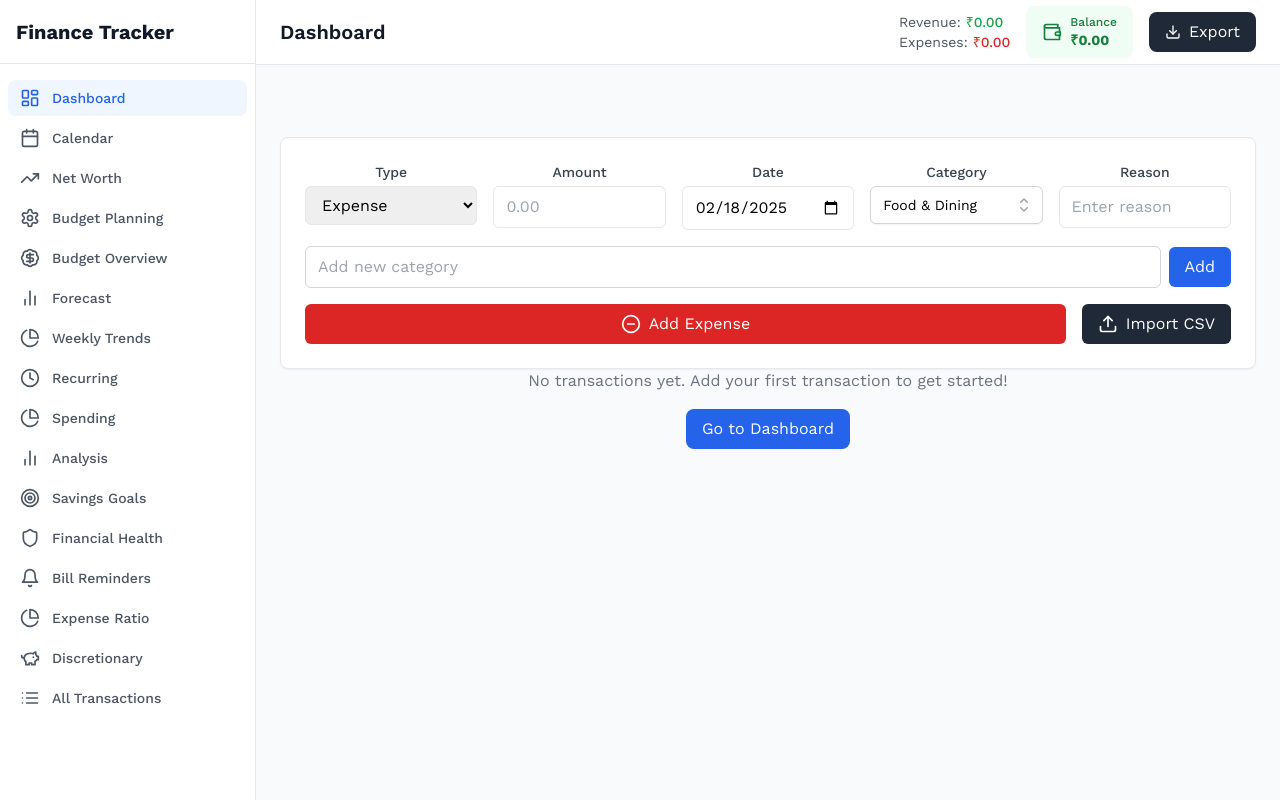
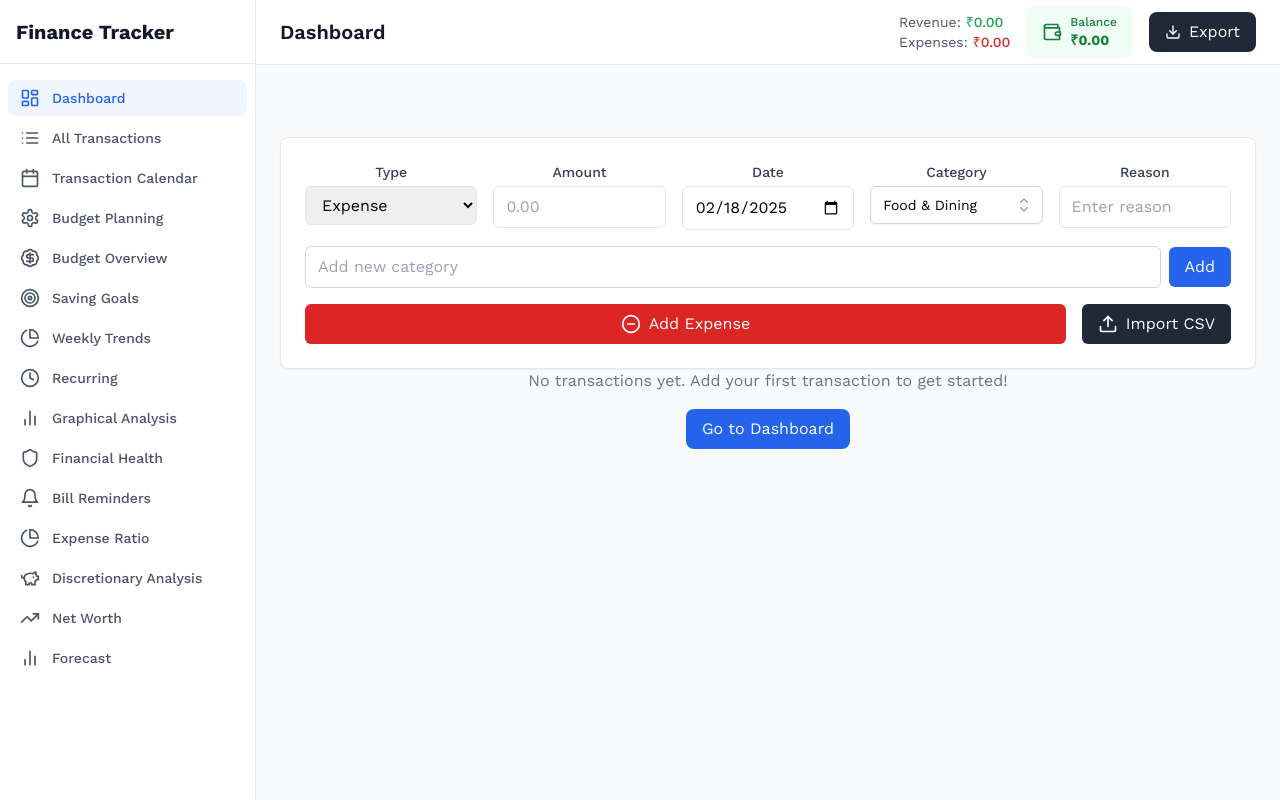
Before and after one commit to srummanf/Expense-Tracker, a React (Vite) app: page / in a window 1280 px wide. Built offline with nearby package versions, Linux system fonts and the light colour scheme.

Commit message:
`Refactor navigation items configuration and update component usage` and Saving Goals with Budget Synced

```diff
--- a/src/App.tsx
+++ b/src/App.tsx
@@ -48,25 +48,25 @@ import PlannedAmountsManager from "./components/PlannedAmountsManager";
 // Navigation items configuration
 const navigationItems = [
   { id: "dashboard", label: "Dashboard", icon: LayoutDashboard },
-  { id: "calendar", label: "Calendar", icon: Calendar },
-  { id: "netWorth", label: "Net Worth", icon: TrendingUp },
+  { id: "transactions", label: "All Transactions", icon: List },
+  { id: "calendar", label: "Transaction Calendar", icon: Calendar },
   { id: "plannedAmounts", label: "Budget Planning", icon: Settings },
   { id: "budgetOverview", label: "Budget Overview", icon: BadgeDollarSign },
-  { id: "forecast", label: "Forecast", icon: BarChart2 },
+  { id: "savings", label: "Saving Goals", icon: Target },
   { id: "weeklyTrends", label: "Weekly Trends", icon: PieChart },
   // { id: "cashFlow", label: "Cash Flow", icon: ArrowDownToLine },
   { id: "recurring", label: "Recurring", icon: Clock },
   // { id: "budget", label: "Budget", icon: Wallet },
-  { id: "spending", label: "Spending", icon: PieChart },
-  { id: "analysis", label: "Analysis", icon: BarChart2 },
-  { id: "savings", label: "Savings Goals", icon: Target },
+  // { id: "spending", label: "Spending", icon: PieChart },
+  { id: "analysis", label: "Graphical Analysis", icon: BarChart2 },
   { id: "health", label: "Financial Health", icon: Shield },
   { id: "reminders", label: "Bill Reminders", icon: Bell },
   // { id: "investments", label: "Investments", icon: Briefcase },
   { id: "ratios", label: "Expense Ratio", icon: PieChart },
-  { id: "discretionary", label: "Discretionary", icon: PiggyBank },
+  { id: "discretionary", label: "Discretionary Analysis", icon: PiggyBank },
   // { id: "chart", label: "Charts", icon: BarChart2 },
-  { id: "transactions", label: "All Transactions", icon: List },
+  { id: "netWorth", label: "Net Worth", icon: TrendingUp },
+  { id: "forecast", label: "Forecast", icon: BarChart2 },
 ];
 
 function App() {
@@ -395,6 +395,7 @@ function App() {
             exit={{ opacity: 0, y: -20 }}
           >
             <WeeklySpendingTrends transactions={transactions} />
+
           </motion.div>
         );
       case "cashFlow":
--- a/src/components/BudgetOverview.tsx
+++ b/src/components/BudgetOverview.tsx
@@ -13,6 +13,7 @@ import {
   X,
   BadgeDollarSign,
 } from "lucide-react";
+import { SavingsGoalTracker } from "./SavingsGoalTracker";
 
 // Import Transaction type
 interface Transaction {
@@ -70,6 +71,7 @@ export default function FinancialExpenseTracker({
   const [viewMode, setViewMode] = useState<"planned" | "actual">("actual");
   const [editingCategory, setEditingCategory] = useState<string | null>(null);
   const [editValue, setEditValue] = useState<string>("");
+  const [showSavingsGoals, setShowSavingsGoals] = useState(false);
 
   // Update internal state when props change
   useEffect(() => {
@@ -122,7 +124,7 @@ export default function FinancialExpenseTracker({
 
   // Effective bank amount (including revenue)
   const effectiveBankAmount = bankAmount;
-  const safeBalance = effectiveBankAmount - totalPlanned - currentBankLimit;
+  // const safeBalance = effectiveBankAmount - totalPlanned - currentBankLimit;
   const usableBalance =
     effectiveBankAmount - totalActualSpent - currentBankLimit;
 
@@ -218,6 +220,38 @@ export default function FinancialExpenseTracker({
 
   const spendingTrend = getSpendingTrend();
 
+  // Calculate total pending savings contributions (amounts entered but not yet contributed)
+  const totalSavingsContributions = (() => {
+    try {
+      const savedContributions = localStorage.getItem("savingsGoals");
+      console.log("Saved contributions:", savedContributions);
+
+      if (savedContributions) {
+        const contributions = JSON.parse(savedContributions);
+
+        if (Array.isArray(contributions)) {
+          return contributions.reduce(
+            (total: number, contribution: any) =>
+              total + (Number(contribution.currentAmount) || 0),
+            0
+          );
+        }
+      }
+    } catch (error) {
+      console.error("Error reading pending savings contributions:", error);
+    }
+
+    return 0;
+  })();
+
+  // Effective bank amount (including revenue)
+
+  const safeBalance =
+    effectiveBankAmount -
+    totalPlanned -
+    currentBankLimit -
+    totalSavingsContributions;
+
   return (
     <div className="max-w-6xl mx-auto p-6 space-y-6">
       {/* Bank Summary Card */}
@@ -227,22 +261,26 @@ export default function FinancialExpenseTracker({
             <BadgeDollarSign className="text-blue-600" />
             Financial Overview
           </h2>
-          <div
-            className={`px-3 py-1 rounded-full text-sm font-semibold ${statusInfo.color}`}
-          >
-            {statusInfo.text}
+          <div className="flex items-center gap-3">
+            {/* <button
+              onClick={() => setShowSavingsGoals(!showSavingsGoals)}
+              className={`px-4 py-2 rounded-lg text-sm font-medium transition-colors ${
+                showSavingsGoals
+                  ? "bg-blue-600 text-white"
+                  : "bg-white text-blue-600 border border-blue-200"
+              }`}
+            >
+              {showSavingsGoals ? "Hide" : "Show"} Savings Goals
+            </button> */}
+            <div
+              className={`px-3 py-1 rounded-full text-sm font-semibold ${statusInfo.color}`}
+            >
+              {statusInfo.text}
+            </div>
           </div>
         </div>
 
         <div className="grid grid-cols-2 md:grid-cols-5 gap-4">
-          {/* <div className="bg-white p-4 rounded-lg shadow-sm">
-            <div className="text-sm text-gray-600">Initial Bank</div>
-            <div className="text-xl font-bold text-gray-900">₹{bankAmount.toLocaleString()}</div>
-          </div> */}
-          {/* <div className="bg-white p-4 rounded-lg shadow-sm">
-            <div className="text-sm text-gray-600">Revenue Added</div>
-            <div className="text-xl font-bold text-green-600">+₹{totalRevenue.toLocaleString()}</div>
-          </div> */}
           <div className="bg-white p-4 rounded-lg shadow-sm">
             <div className="text-sm text-gray-600">Bank Limit</div>
             <div className="flex items-center gap-2">
@@ -385,6 +423,13 @@ export default function FinancialExpenseTracker({
           </div>
         )}
       </div>
+
+      {/* Savings Goals Section - Conditionally Rendered */}
+      {showSavingsGoals && (
+        <div className="animate-in slide-in-from-top duration-300">
+          <SavingsGoalTracker transactions={transactions} />
+        </div>
+      )}
 
       {/* Alerts & Warnings */}
       {(usableBalance < 0 || safeBalance < 0) && (
```
